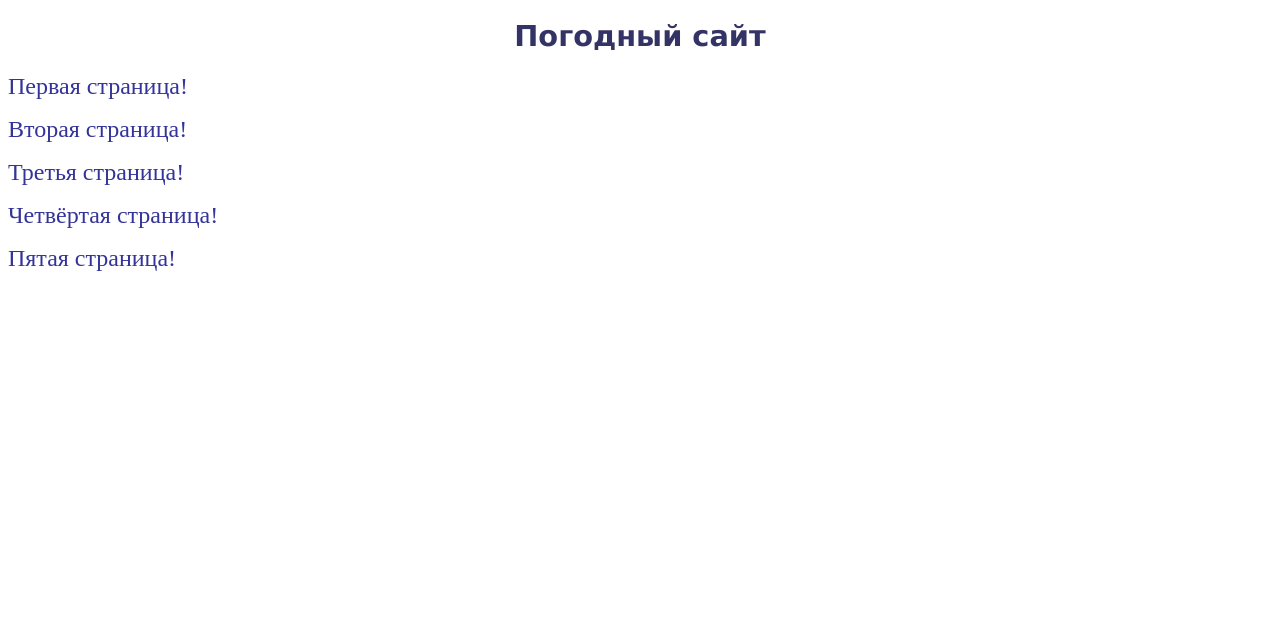
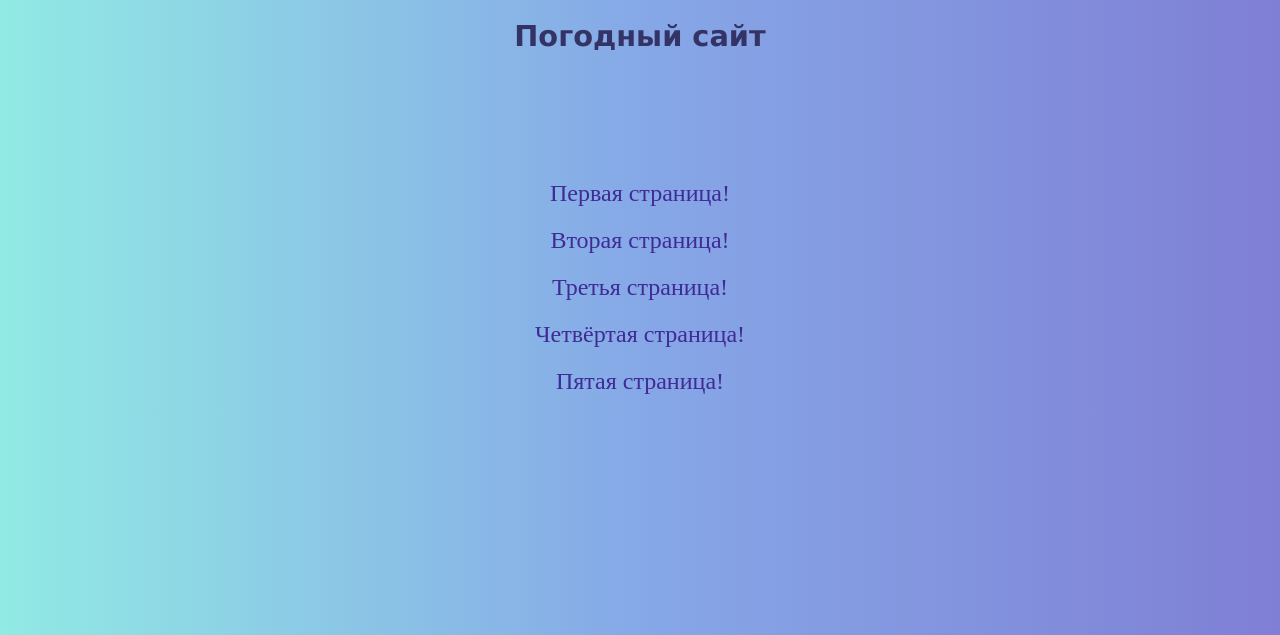
Before and after one commit to Naruto-sys/Olimpiade_2020, a Django app: page / in a window 1280 px wide. Shown: the top 635 px of the page. Run offline with Django 3.2, Linux system fonts and the light colour scheme.

Commit message:
Updated design

```diff
--- a/sunsite/sunsite/apps/fifth_page/views.py
+++ b/sunsite/sunsite/apps/fifth_page/views.py
@@ -4,4 +4,5 @@ import requests
 
 
 def main(request):
-    return HttpResponse('5')
+    context = {}
+    return render(request, 'fifth_page/fifth_page.html', context)
--- a/sunsite/sunsite/apps/fourth_page/views.py
+++ b/sunsite/sunsite/apps/fourth_page/views.py
@@ -4,4 +4,5 @@ import requests
 
 
 def main(request):
-    return HttpResponse('4')
+    context = {}
+    return render(request, 'fourth_page/fourth_page.html', context)
--- a/sunsite/sunsite/apps/third_page/views.py
+++ b/sunsite/sunsite/apps/third_page/views.py
@@ -4,4 +4,5 @@ import requests
 
 
 def main(request):
-    return HttpResponse('3')
+    context = {}
+    return render(request, 'third_page/third_page.html', context)
--- a/sunsite/sunsite/templates/main_page/main_page.html
+++ b/sunsite/sunsite/templates/main_page/main_page.html
@@ -9,24 +9,38 @@
     font-family: Verdana, Arial, Helvetica, sans-serif;
     color: #333366;
    }
-   a {
-   font-size: 150%;
-   color: #333399;
-   text-decoration: none;
+   .nav {
+      text-align:center;
+      margin-left: 0px;
+      padding-left: 0px;
+      margin-top: 10%;
+      }
+      .nav li {
+          display: block;
+          margin-top: 20px;
+          }
+   ul.nav a{
+       margin-top: 10px;
+       text-align:center;
+       font-size: 150%;
+       color: #3f2b96;
+       text-decoration: none;
+       }
+   ul.nav a:hover {text-decoration: underline;
+                   color: BLACK;}
+   body {
+   background: linear-gradient(to left, #7F7FD5, #86A8E7, #91eae4)
    }
-   a:hover {text-decoration: underline;}
       </style>
 </head>
 <body>
     <h1 align="center">Погодный сайт</h1>
-    <a href="/first_page/">Первая страница!</a>
-    <p></p>
-    <a href="/second_page/">Вторая страница!</a>
-    <p></p>
-    <a href="/third_page/">Третья страница!</a>
-    <p></p>
-    <a href="/fourth_page/">Четвёртая страница!</a>
-    <p></p>
-    <a href="/fifth_page/">Пятая страница!</a>
+        <ul class="nav">
+            <li><a href="/first_page/">Первая страница!</a></li>
+            <li><a href="/second_page/">Вторая страница!</a></li>
+            <li><a href="/third_page/">Третья страница!</a></li>
+            <li><a href="/fourth_page/">Четвёртая страница!</a></li>
+            <li><a href="/fifth_page/">Пятая страница!</a> </li>
+        </ul>
 </body>
 </html>
```
Also changed, not shown: sunsite/sunsite/templates/fifth_page/fifth_page.html (added, +10 -0 lines), sunsite/sunsite/templates/first_page/first_page.html (+8 -10 lines), sunsite/sunsite/templates/fourth_page/fourth_page.html (added, +10 -0 lines), sunsite/sunsite/templates/third_page/third_page.html (added, +10 -0 lines).
